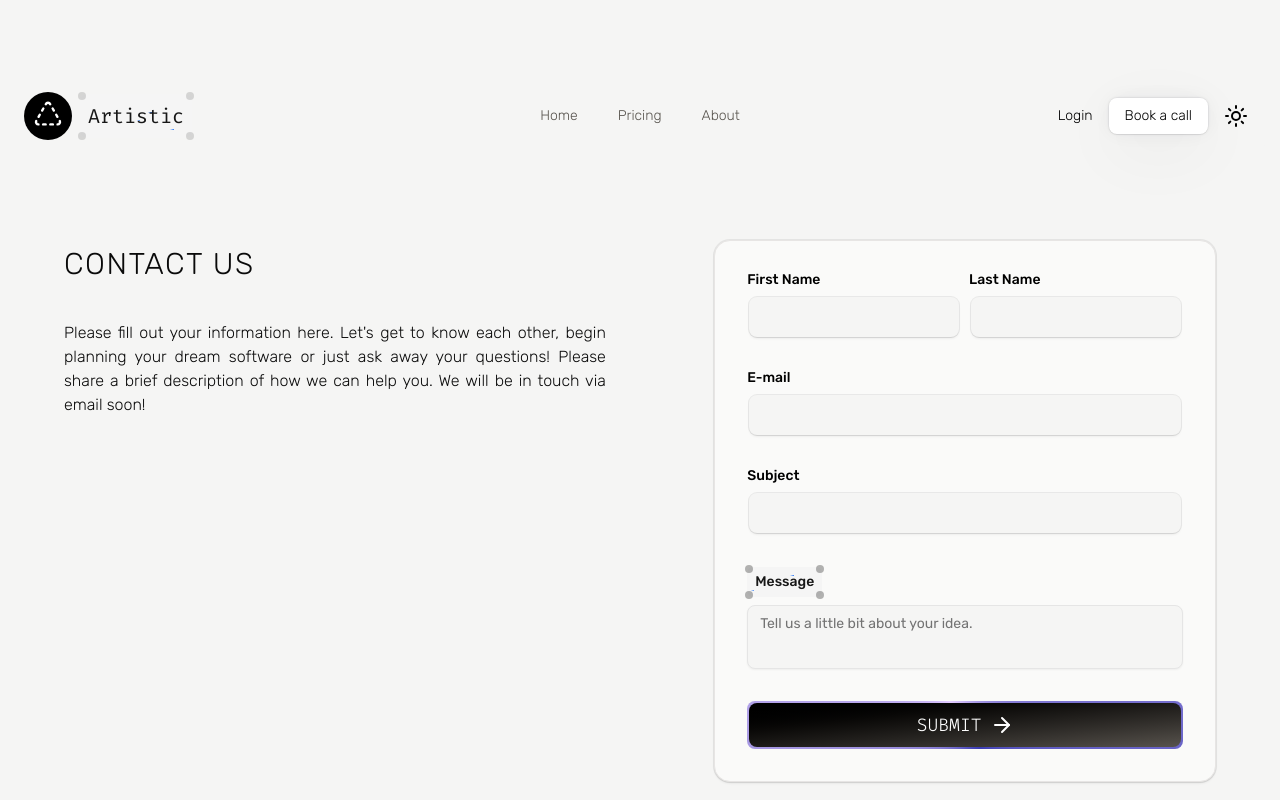
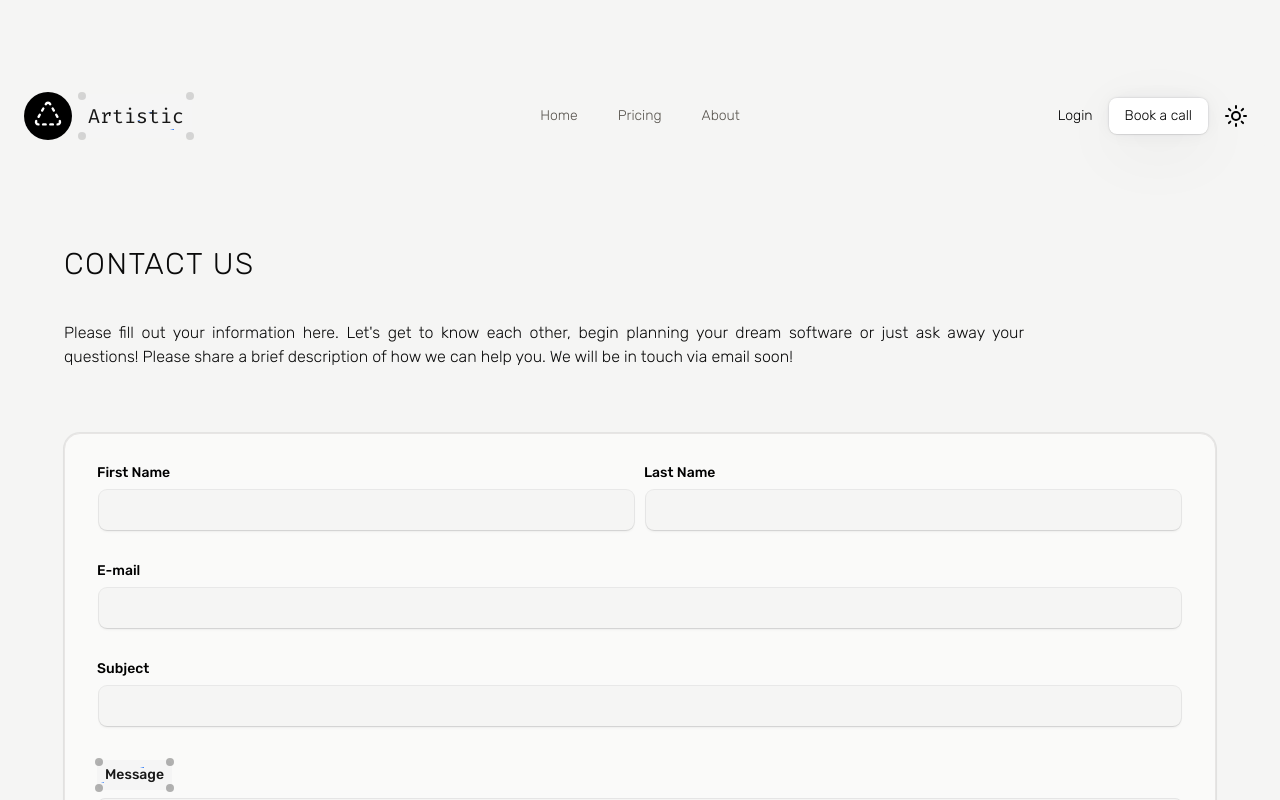
Before and after one commit to ArthurSchumacher/artistic-frontend, a Next.js app: page /contact in a window 1280 px wide. Shown: the top 800 px of the page. Built offline with nearby package versions, Linux system fonts and the light colour scheme.

Commit message:
Day 80.2.

```diff
--- a/src/app/(routes)/contact/layout.tsx
+++ b/src/app/(routes)/contact/layout.tsx
@@ -4,7 +4,7 @@ export default function ContactLayout({
   children: React.ReactNode;
 }) {
   return (
-    <section className="flex flex-col w-screen items-center justify-center p-8 sm:p-16 mt-44">
+    <section className="flex flex-col w-screen items-center justify-center gap-y-8 p-8 sm:p-16 mt-44">
       {children}
     </section>
   );
--- a/src/app/(routes)/contact/page.tsx
+++ b/src/app/(routes)/contact/page.tsx
@@ -4,7 +4,7 @@ import { cn } from "@/lib/utils";
 
 export default async function ContactPage() {
   return (
-    <div className="flex flex-col sm:flex-row">
+    <>
       <div>
         <h1
           className={cn(
@@ -22,9 +22,9 @@ export default async function ContactPage() {
         </p>
       </div>
 
-      <div className="shadow-input w-full min-w-sm max-w-7xl rounded-md md:rounded-2xl mx-auto p-8 border bg-stone-50 dark:bg-stone-800 border-stone-200 dark:border-stone-700">
+      <div className="shadow-input w-full min-w-xs max-w-7xl rounded-md md:rounded-2xl mx-auto p-8 border bg-stone-50 dark:bg-stone-800 border-stone-200 dark:border-stone-700">
         <ContactForm />
       </div>
-    </div>
+    </>
   );
 }
```
